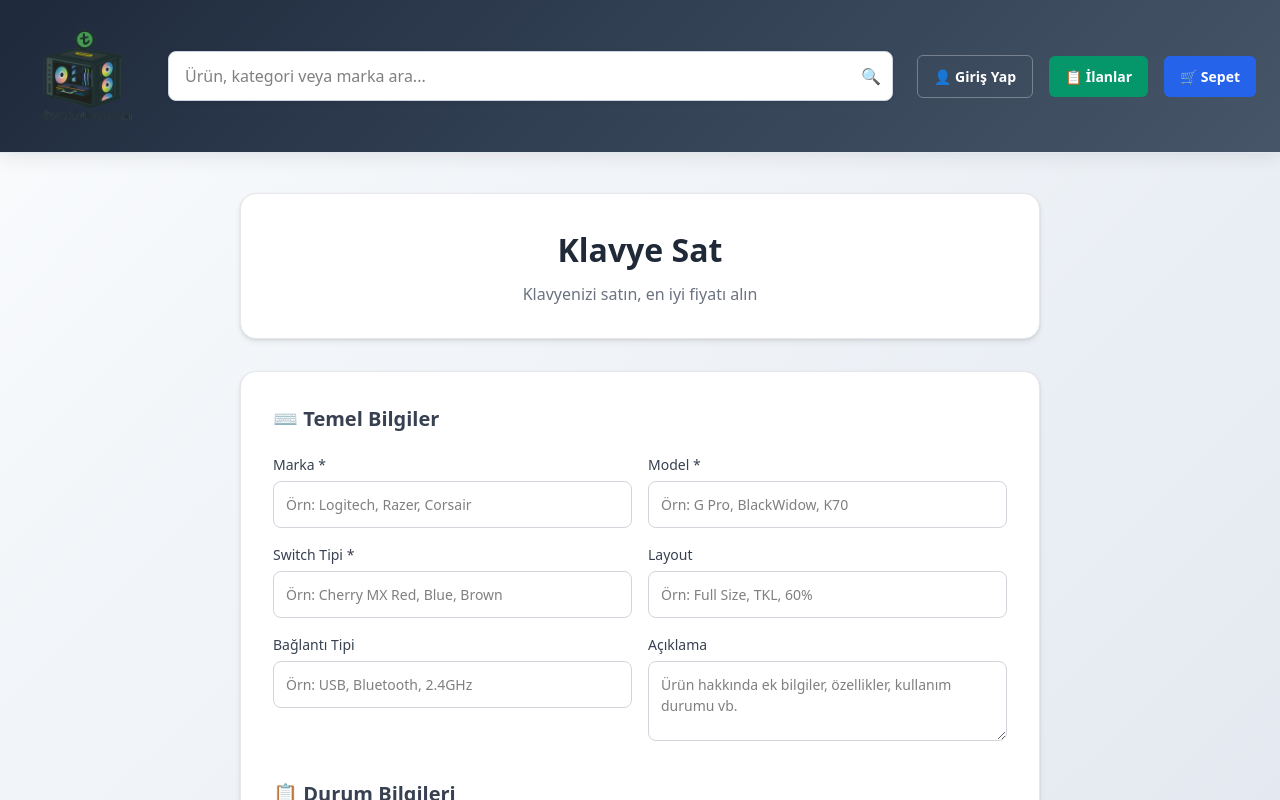
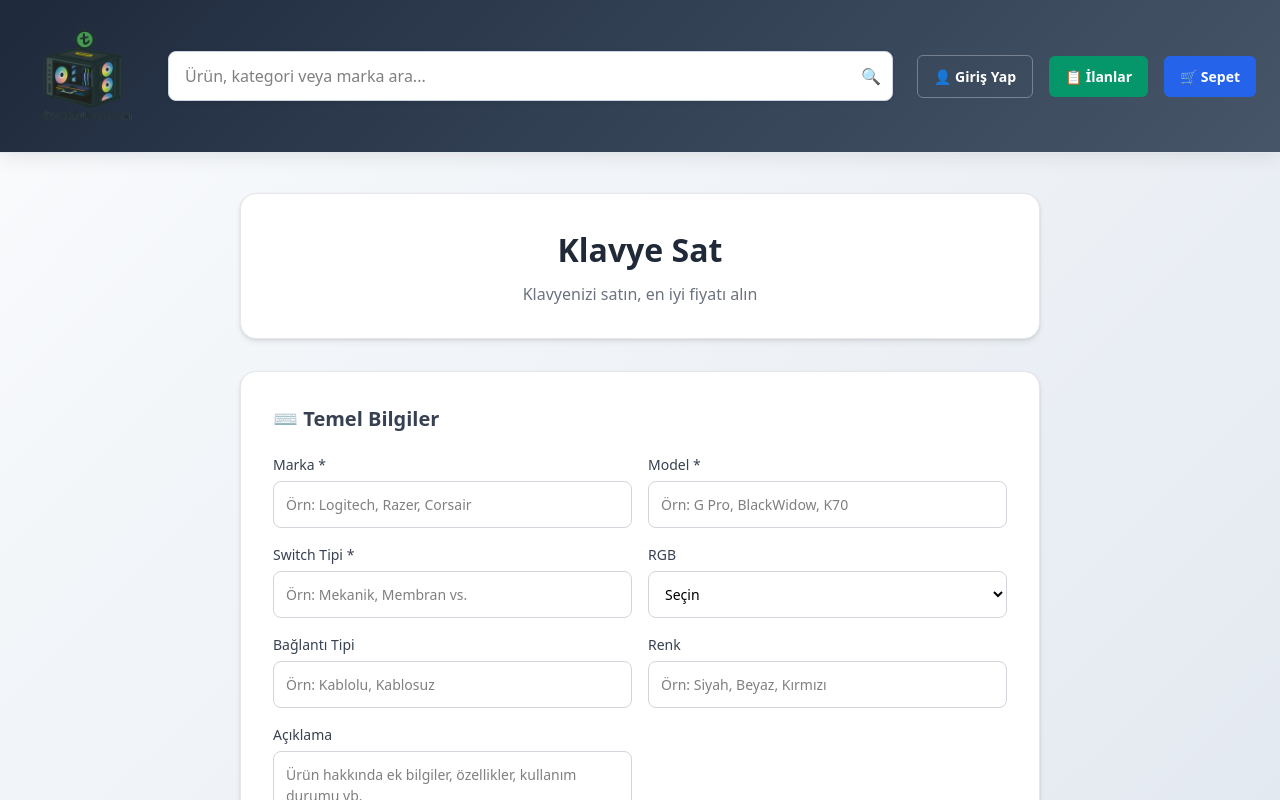
Before and after one commit to ozancidik/dusukbutce-web, a Next.js app: page /bize-sat/keyboard in a window 1280 px wide. Shown: the top 800 px of the page. Built offline with nearby package versions, Linux system fonts and the light colour scheme.

Commit message:
Keyboard ve Mouse sayfalarına renk inputu eklendi, çeşitli placeholder güncellemeleri yapıldı

```diff
--- a/app/bize-sat/keyboard/page.tsx
+++ b/app/bize-sat/keyboard/page.tsx
@@ -13,8 +13,9 @@ export default function KeyboardPage() {
     brand: '',
     model: '',
     switchType: '',
-    layout: '',
+    rgb: '',
     connectivity: '',
+    color: '',
     description: '',
     cosmeticCondition: 'Mükemmel',
     hasBox: false,
@@ -98,8 +99,9 @@ export default function KeyboardPage() {
           brand: '',
           model: '',
           switchType: '',
-          layout: '',
+          rgb: '',
           connectivity: '',
+          color: '',
           description: '',
           cosmeticCondition: 'Mükemmel',
           hasBox: false,
@@ -256,7 +258,7 @@ export default function KeyboardPage() {
                   required
                   value={formData.switchType}
                   onChange={(e) => handleInputChange('switchType', e.target.value)}
-                  placeholder="Örn: Cherry MX Red, Blue, Brown"
+                  placeholder="Örn: Mekanik, Membran vs."
                   style={{
                     width: '100%',
                     padding: '12px',
@@ -278,13 +280,43 @@ export default function KeyboardPage() {
                   color: '#374151',
                   marginBottom: '6px'
                 }}>
-                  Layout
+                  RGB
+                </label>
+                <select
+                  value={formData.rgb}
+                  onChange={(e) => handleInputChange('rgb', e.target.value)}
+                  style={{
+                    width: '100%',
+                    padding: '12px',
+                    border: '1px solid #d1d5db',
+                    borderRadius: '8px',
+                    fontSize: '14px',
+                    outline: 'none',
+                    transition: 'border-color 0.2s'
+                  }}
+                  onFocus={(e) => e.target.style.borderColor = '#3b82f6'}
+                  onBlur={(e) => e.target.style.borderColor = '#d1d5db'}
+                >
+                  <option value="">Seçin</option>
+                  <option value="Var">Var</option>
+                  <option value="Yok">Yok</option>
+                </select>
+              </div>
+              <div>
+                <label style={{
+                  display: 'block',
+                  fontSize: '14px',
+                  fontWeight: '500',
+                  color: '#374151',
+                  marginBottom: '6px'
+                }}>
+                  Bağlantı Tipi
                 </label>
                 <input
                   type="text"
-                  value={formData.layout}
-                  onChange={(e) => handleInputChange('layout', e.target.value)}
-                  placeholder="Örn: Full Size, TKL, 60%"
+                  value={formData.connectivity}
+                  onChange={(e) => handleInputChange('connectivity', e.target.value)}
+                  placeholder="Örn: Kablolu, Kablosuz"
                   style={{
                     width: '100%',
                     padding: '12px',
@@ -306,13 +338,13 @@ export default function KeyboardPage() {
                   color: '#374151',
                   marginBottom: '6px'
                 }}>
-                  Bağlantı Tipi
+                  Renk
                 </label>
                 <input
                   type="text"
-                  value={formData.connectivity}
-                  onChange={(e) => handleInputChange('connectivity', e.target.value)}
-                  placeholder="Örn: USB, Bluetooth, 2.4GHz"
+                  value={formData.color}
+                  onChange={(e) => handleInputChange('color', e.target.value)}
+                  placeholder="Örn: Siyah, Beyaz, Kırmızı"
                   style={{
                     width: '100%',
                     padding: '12px',
--- a/app/bize-sat/mouse/page.tsx
+++ b/app/bize-sat/mouse/page.tsx
@@ -12,8 +12,9 @@ export default function MousePage() {
   const [formData, setFormData] = useState({
     brand: '',
     model: '',
-    dpi: '',
+    interface: '',
     connectivity: '',
+    color: '',
     description: '',
     cosmeticCondition: 'Mükemmel',
     hasBox: false,
@@ -96,8 +97,9 @@ export default function MousePage() {
         setFormData({
           brand: '',
           model: '',
-          dpi: '',
+          interface: '',
           connectivity: '',
+          color: '',
           description: '',
           cosmeticCondition: 'Mükemmel',
           hasBox: false,
@@ -247,13 +249,13 @@ export default function MousePage() {
                   color: '#374151',
                   marginBottom: '6px'
                 }}>
-                  DPI
+                  Bağlantı Tipi
                 </label>
                 <input
                   type="text"
-                  value={formData.dpi}
-                  onChange={(e) => handleInputChange('dpi', e.target.value)}
-                  placeholder="Örn: 16000 DPI, 12000 DPI"
+                  value={formData.connectivity}
+                  onChange={(e) => handleInputChange('connectivity', e.target.value)}
+                  placeholder="Örn: Kablolu, Kablosuz"
                   style={{
                     width: '100%',
                     padding: '12px',
@@ -275,13 +277,41 @@ export default function MousePage() {
                   color: '#374151',
                   marginBottom: '6px'
                 }}>
-                  Bağlantı Tipi
+                  Arabirim
                 </label>
                 <input
                   type="text"
-                  value={formData.connectivity}
-                  onChange={(e) => handleInputChange('connectivity', e.target.value)}
-                  placeholder="Örn: USB, Bluetooth, 2.4GHz"
+                  value={formData.interface}
+                  onChange={(e) => handleInputChange('interface', e.target.value)}
+                  placeholder="Örn: USB, Bluetooth, Wireless, USB Type C"
+                  style={{
+                    width: '100%',
+                    padding: '12px',
+                    border: '1px solid #d1d5db',
+                    borderRadius: '8px',
+                    fontSize: '14px',
+                    outline: 'none',
+                    transition: 'border-color 0.2s'
+                  }}
+                  onFocus={(e) => e.target.style.borderColor = '#3b82f6'}
+                  onBlur={(e) => e.target.style.borderColor = '#d1d5db'}
+                />
+              </div>
+              <div>
+                <label style={{
+                  display: 'block',
+                  fontSize: '14px',
+                  fontWeight: '500',
+                  color: '#374151',
+                  marginBottom: '6px'
+                }}>
+                  Renk
+                </label>
+                <input
+                  type="text"
+                  value={formData.color}
+                  onChange={(e) => handleInputChange('color', e.target.value)}
+                  placeholder="Örn: Siyah, Beyaz, Kırmızı"
                   style={{
                     width: '100%',
                     padding: '12px',
```
